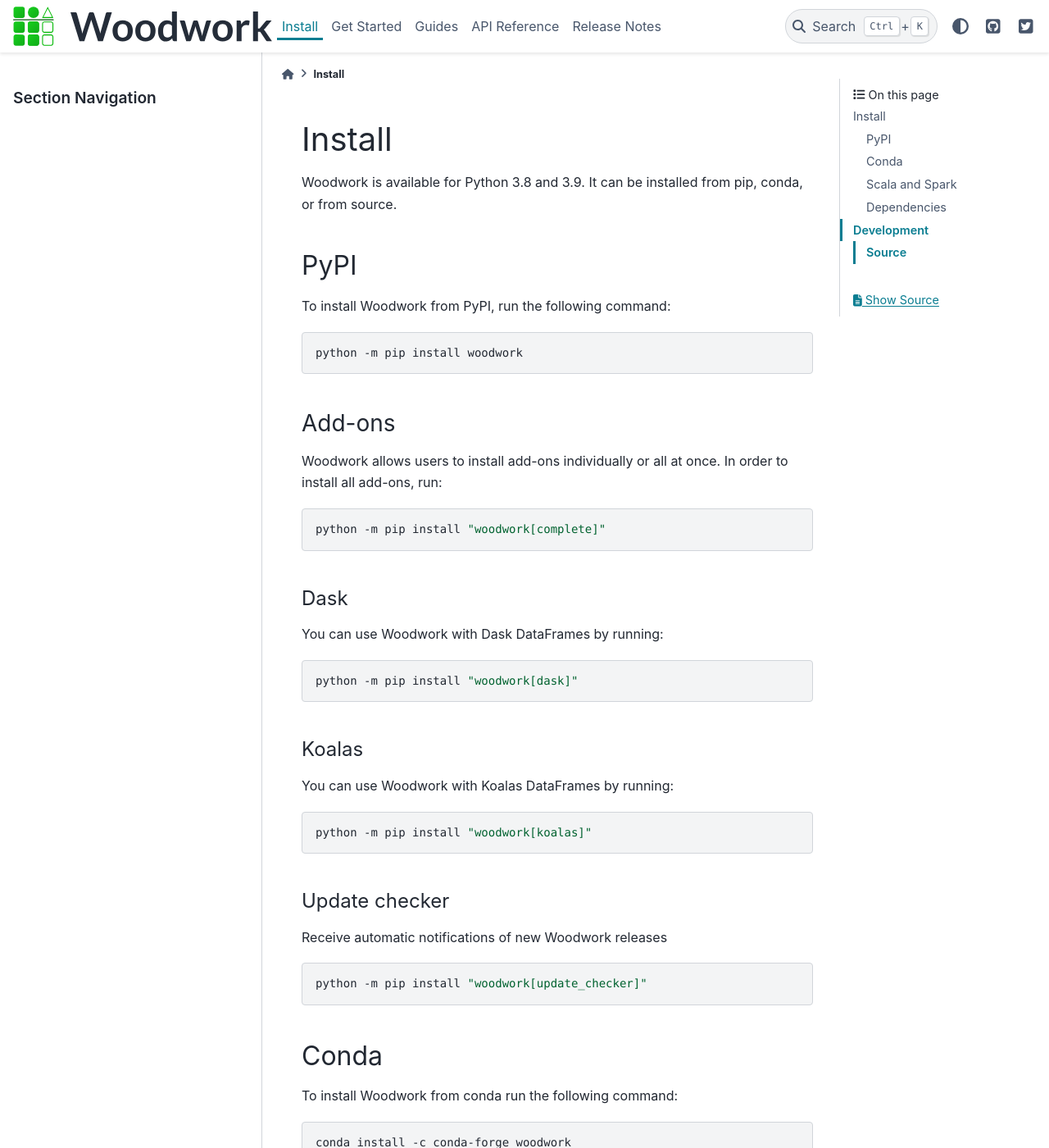
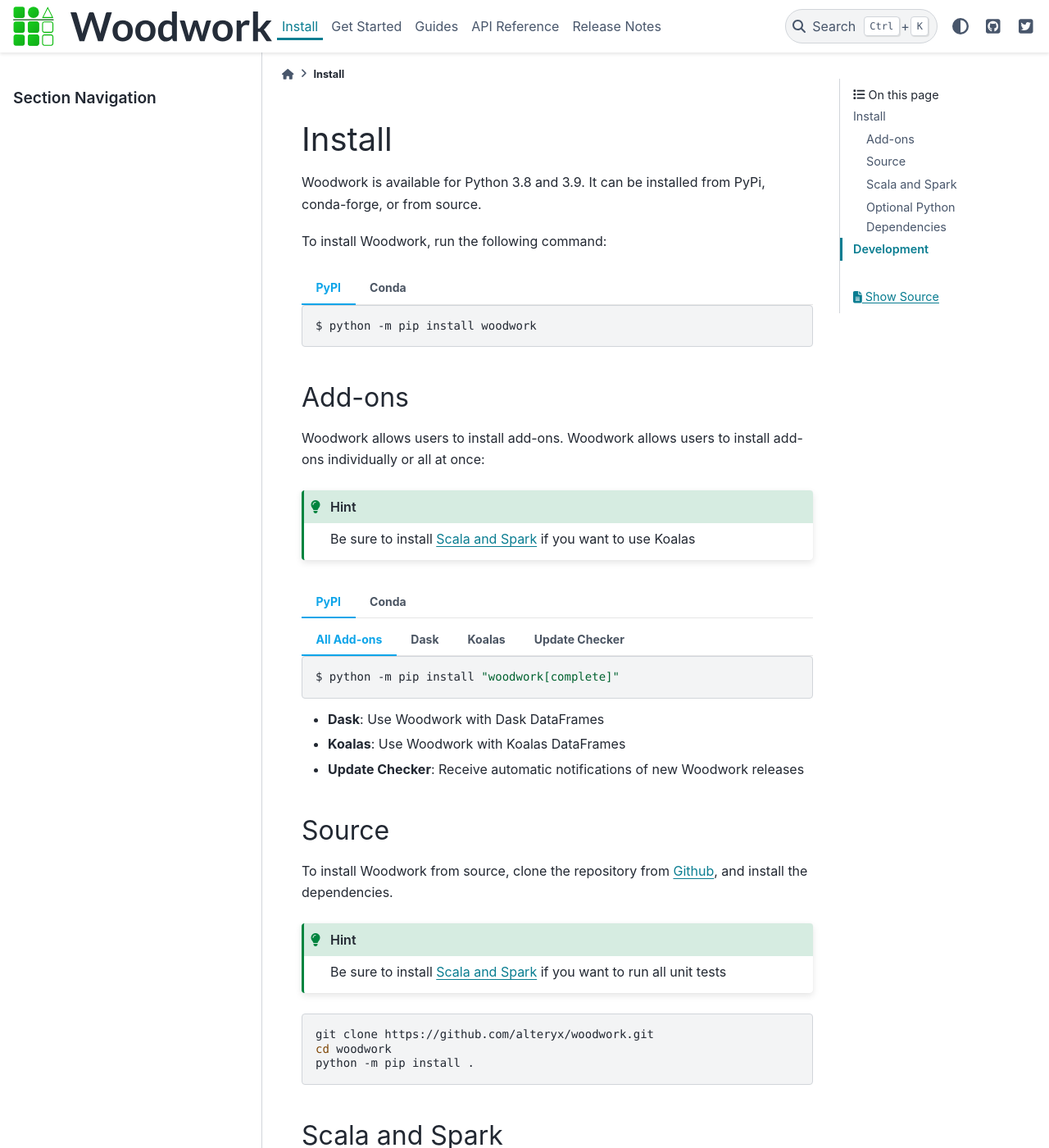
Before and after one commit to alteryx/woodwork, a Sphinx documentation site: the page built from docs/source/install.md, in a window 1280 px wide and 1400 px high. Shown: the whole window at 82% size. Built offline with Sphinx 7.4.7 and the PyData theme 0.15.4, drawn with Linux system fonts in a browser that asks for light colours; comment, search, counter and statistics services are not loaded; some of the changed text lies outside the part shown.

Commit message:
Add sphinx extensions for copying & in-line tabs and improve our install page (#1280)
* v2 v3

* lint

* release notes

* add one more tab

* use install v3

* Update index.ipynb

* add 1 more hint

* add export

`````diff
--- a/dev-requirements.txt
+++ b/dev-requirements.txt
@@ -6,6 +6,9 @@
 nbsphinx==0.8.7
 pydata-sphinx-theme==0.7.1
 Sphinx==4.2.0
+sphinx-inline-tabs==2022.1.2b11
+sphinx-copybutton==0.4.0
+myst-parser==0.16.1
 nbconvert==6.2.0
 ipython==7.31.1
 pygments==2.10.0
--- a/docs/source/conf.py
+++ b/docs/source/conf.py
@@ -59,6 +59,9 @@
     'sphinx.ext.inheritance_diagram',
     'IPython.sphinxext.ipython_console_highlighting',
     'IPython.sphinxext.ipython_directive',
+    'sphinx_inline_tabs',
+    'sphinx_copybutton',
+    "myst_parser",
 ]
 
 # Add any paths that contain templates here, relative to this directory.
@@ -204,6 +207,11 @@
 # A list of files that should not be packed into the epub file.
 epub_exclude_files = ['search.html']
 
+# -- Options for Markdown files ----------------------------------------------
+
+myst_admonition_enable = True
+myst_deflist_enable = True
+myst_heading_anchors = 3
 
 # -- Extension configuration -------------------------------------------------
 
--- /dev/null
+++ b/docs/source/install.md
@@ -0,0 +1,125 @@
+# Install
+
+Woodwork is available for Python 3.8 and 3.9. It can be installed from PyPi, conda-forge, or from source.
+
+To install Woodwork, run the following command:
+
+````{tab} PyPI
+```console
+$ python -m pip install woodwork
+```
+````
+
+````{tab} Conda
+```console
+$ conda install -c conda-forge woodwork
+```
+````
+
+## Add-ons
+
+Woodwork allows users to install add-ons. Woodwork allows users to install add-ons individually or all at once:
+
+```{hint}
+Be sure to install [Scala and Spark](#scala-and-spark) if you want to use Koalas
+```
+
+````{tab} PyPI
+```{tab} All Add-ons
+```console
+$ python -m pip install "woodwork[complete]"
+```
+```{tab} Dask
+```console
+$ python -m pip install "woodwork[dask]"
+```
+```{tab} Koalas
+```console
+$ python -m pip install "woodwork[koalas]"
+```
+```{tab} Update Checker
+```console
+$ python -m pip install "woodwork[update_checker]"
+```
+````
+````{tab} Conda
+```{tab} All Add-ons
+```console
+$ conda install -c conda-forge dask koalas pyspark alteryx-open-src-update-checker
+```
+```{tab} Dask
+```console
+$ conda install -c conda-forge dask
+```
+```{tab} Koalas
+```console
+$ conda install -c conda-forge koalas pyspark
+```
+```{tab} Update Checker
+```console
+$ conda install -c conda-forge alteryx-open-src-update-checker
+```
+````
+- **Dask**: Use Woodwork with Dask DataFrames
+- **Koalas**: Use Woodwork with Koalas DataFrames
+- **Update Checker**: Receive automatic notifications of new Woodwork releases
+
+## Source
+
+To install Woodwork from source, clone the repository from [Github](https://github.com/alteryx/woodwork), and install the dependencies.
+
+```{hint}
+Be sure to install [Scala and Spark](#scala-and-spark) if you want to run all unit tests
+```
+
+```bash
+git clone https://github.com/alteryx/woodwork.git
+cd woodwork
+python -m pip install .
+```
+
+## Scala and Spark
+
+````{tab} macOS
+:new-set:
+```console
+$ brew tap AdoptOpenJDK/openjdk
+$ brew install --cask adoptopenjdk11
+$ brew install scala apache-spark
+$ echo 'export JAVA_HOME=$(/usr/libexec/java_home)' >> ~/.zshrc
+$ echo 'export PATH="/usr/local/opt/openjdk@11/bin:$PATH"' >> ~/.zshrc
+```
+````
+
+````{tab} Ubuntu
+```console
+$ sudo apt install openjdk-11-jre openjdk-11-jdk scala -y
+$ amazon-linux-extras enable java-openjdk11
+$ echo "export SPARK_HOME=/opt/spark" >> ~/.profile
+$ echo "export PATH=$PATH:$SPARK_HOME/bin:$SPARK_HOME/sbin" >> ~/.profile
+$ echo "export PYSPARK_PYTHON=/usr/bin/python3" >> ~/.profile
+```
+````
+
+````{tab} Amazon Linux
+```console
+$ sudo amazon-linux-extras install java-openjdk11 scala -y
+```
+````
+
+## Optional Python Dependencies
+Woodwork has several other Python dependencies that are used only for specific methods. Attempting to use one of these methods without having the necessary library installed will result in an ``ImportError`` with instructions on how to install the necessary dependency.
+
+| Dependency        | Min Version | Notes                                  |
+|-------------------|-------------|----------------------------------------|
+| boto3             | 1.10.45     | Required to read/write to URLs and S3  |
+| smart_open        | 5.0.0       | Required to read/write to URLs and S3  |
+| pyarrow           | 4.0.1       | Required to serialize to parquet       |
+| dask[distributed] | 2021.10.0   | Required to use with Dask DataFrames   |
+| koalas            | 1.8.0       | Required to use with Koalas DataFrames |
+| pyspark           | 3.0.0       | Required to use with Koalas DataFrames |
+
+
+# Development
+
+To make contributions to the codebase, please follow the guidelines [here](https://github.com/alteryx/woodwork/blob/main/contributing.md).
--- a/docs/source/release_notes.rst
+++ b/docs/source/release_notes.rst
@@ -10,6 +10,7 @@
     * Changes
     * Documentation Changes
         * Updating contributing doc with PATH and JAVA_HOME instructions (:pr:`1273`)
+        * Better install page with new Sphinx extensions for copying and in-line tabs (:pr:`1280`)
     * Testing Changes
 
     Thanks to the following people for contributing to this release:
`````
Also changed, not shown: docs/source/install.ipynb (deleted).
